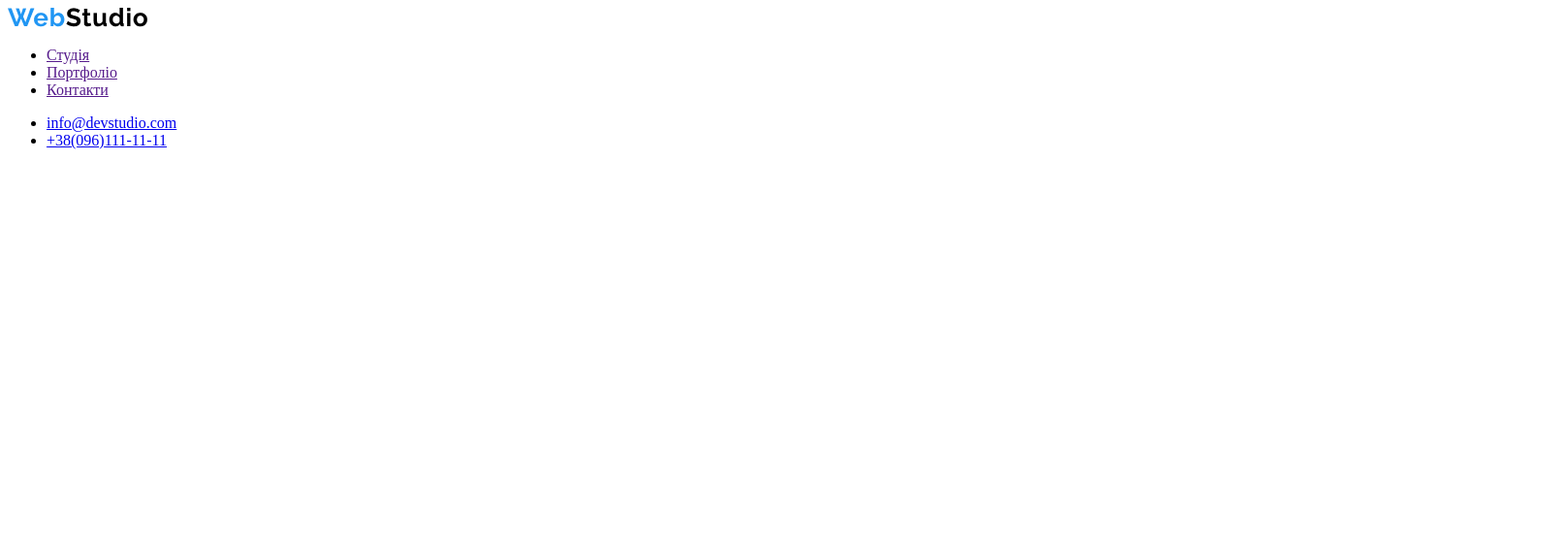
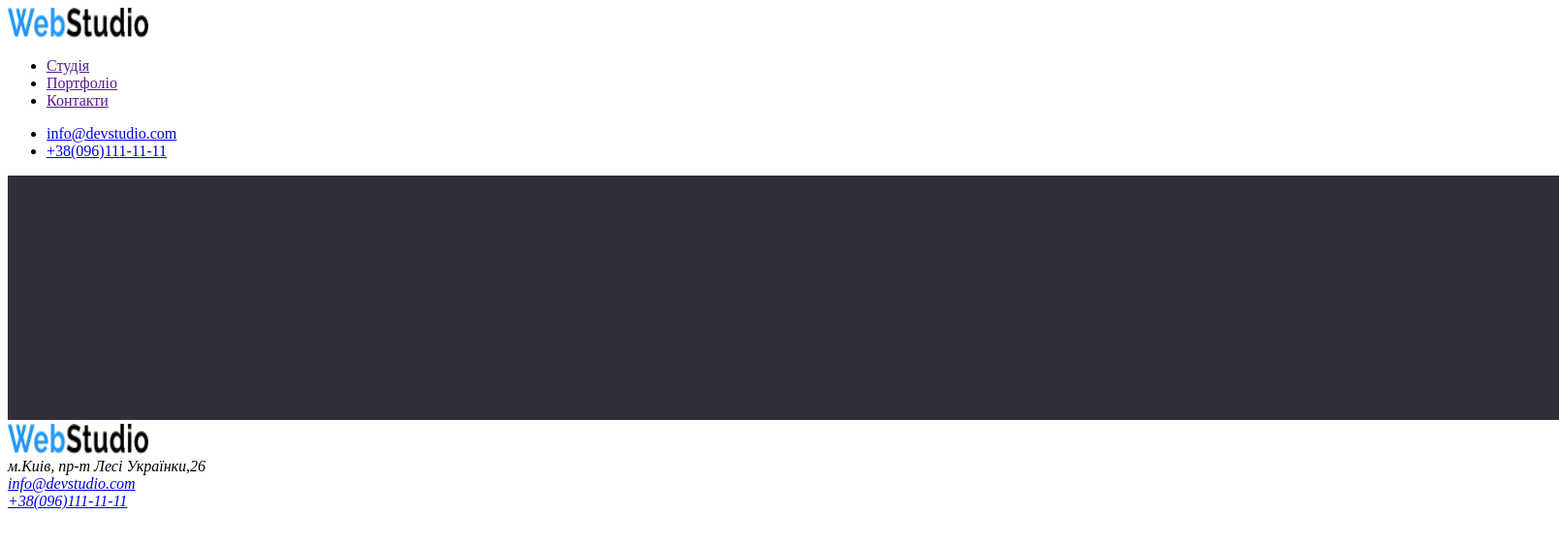
Before and after one commit to Eduardkvaker/goit-homework-1, a plain HTML site: page index.html in a window 1280 px wide. Shown: the whole page at 97% size, 1608 px wide, since content can reach past the window. Drawn offline with Linux system fonts and the light colour scheme.

Commit message:
add goit-homework 1

```diff
--- a/index.html
+++ b/index.html
@@ -9,7 +9,7 @@
     <nav>
     <header class="header">
         <a href="./index.html" aria-lebel="site logo WebStudio">
-            <img src="./images/header/WebStudio (1).png" alt="logo"
+            <img src="./images/header/WebStudio (1).png" alt="logo" width="145" height="31"
         </a>
 
         <ul>
@@ -19,13 +19,23 @@
         </ul>
         <ul>
             <li><a href="mailto:info@devstudio.com">info@devstudio.com</a></li>
-            <li><a href="tel:+38 096 111 11 11">+38(096)111-11-11</li>
+            <li><a href="tel:+38 096 111 11 11">+38(096)111-11-11</a></li>
         </ul>
 </nav>
     </header>
     <main>
     </main>
- <footer>
+ <footer class="footer">
+    <img src="./images/footer/Footer bg.png" alt="picture" width="1600" height="252"
+<a href="./index.html" aria-lebel="site logo WebStudio">
+    <img src="./images/header/WebStudio (1).png" alt="logo" width="145" height="31" </a>
+    <address>
+        м.Киів, пр-т Лесі Українки,26
+    </address>
+    <address>
+    <a href="mailto:info@devstudio.com">info@devstudio.com</a><br>
+    <a href="tel:+38 096 111 11 11">+38(096)111-11-11</a>
+    </address>
  </footer>
 </body>
 </html>
```
Also changed, not shown: images/footer/Footer bg.png (added).
